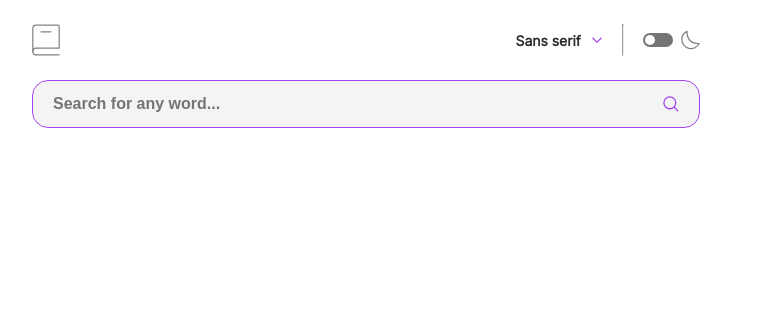
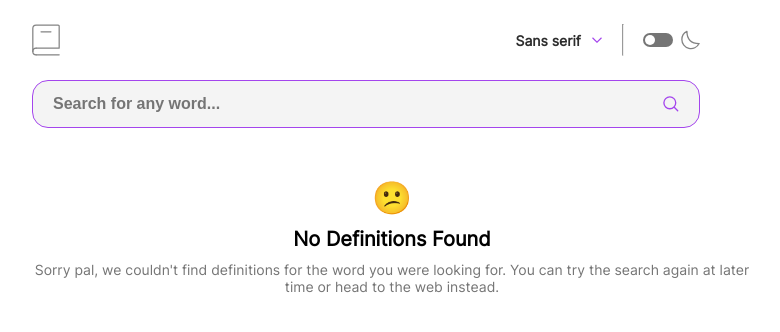
Before and after one commit to RhodyArthur/Dictionary-App, an Angular app in the folder dictionary-app/: page / in a window 1280 px wide. Shown: the top 332 px of the page, without its empty margins (248-1028 px from the left). Built offline with nearby package versions, Linux system fonts and the light colour scheme.

Commit message:
not found page

```diff
--- a/dictionary-app/src/app/app.component.css
+++ b/dictionary-app/src/app/app.component.css
@@ -4,6 +4,28 @@
     /* background-color: var(--white); */
     margin: auto;
     /* padding-inline: 24px; */
+}
+
+.not-found {
+    text-align: center;
+    margin: 50px auto;
+}
+
+.emoji {
+    font-size: 2rem;
+    margin-bottom: 10px;
+}
+
+.no-def {
+    font-size: 1.25rem;
+    font-weight: 600;
+    margin: 10px 24px;
+}
+
+.msg {
+    color: var(--text-color);
+    font-size: 14px;
+    margin-inline: 24px;
 }
 
   /*
--- a/dictionary-app/src/app/app.component.html
+++ b/dictionary-app/src/app/app.component.html
@@ -6,7 +6,11 @@
      <app-word-details [data]="searchResult"></app-word-details>
    }
    @else {
-    <!-- <p>😕</p> -->
+    <div class="not-found">
+      <p class="emoji">😕</p>
+      <p class="no-def">No Definitions Found</p>
+      <p class="msg">Sorry pal, we couldn't find definitions for the word you were looking for. You can try the search again at later time or head to the web instead.</p>
+    </div>
    }
    <!-- <div *ngIf="searchResult && searchResult.length > 0; else noResults">
     <app-word-details [data]="searchResult"></app-word-details>
```
